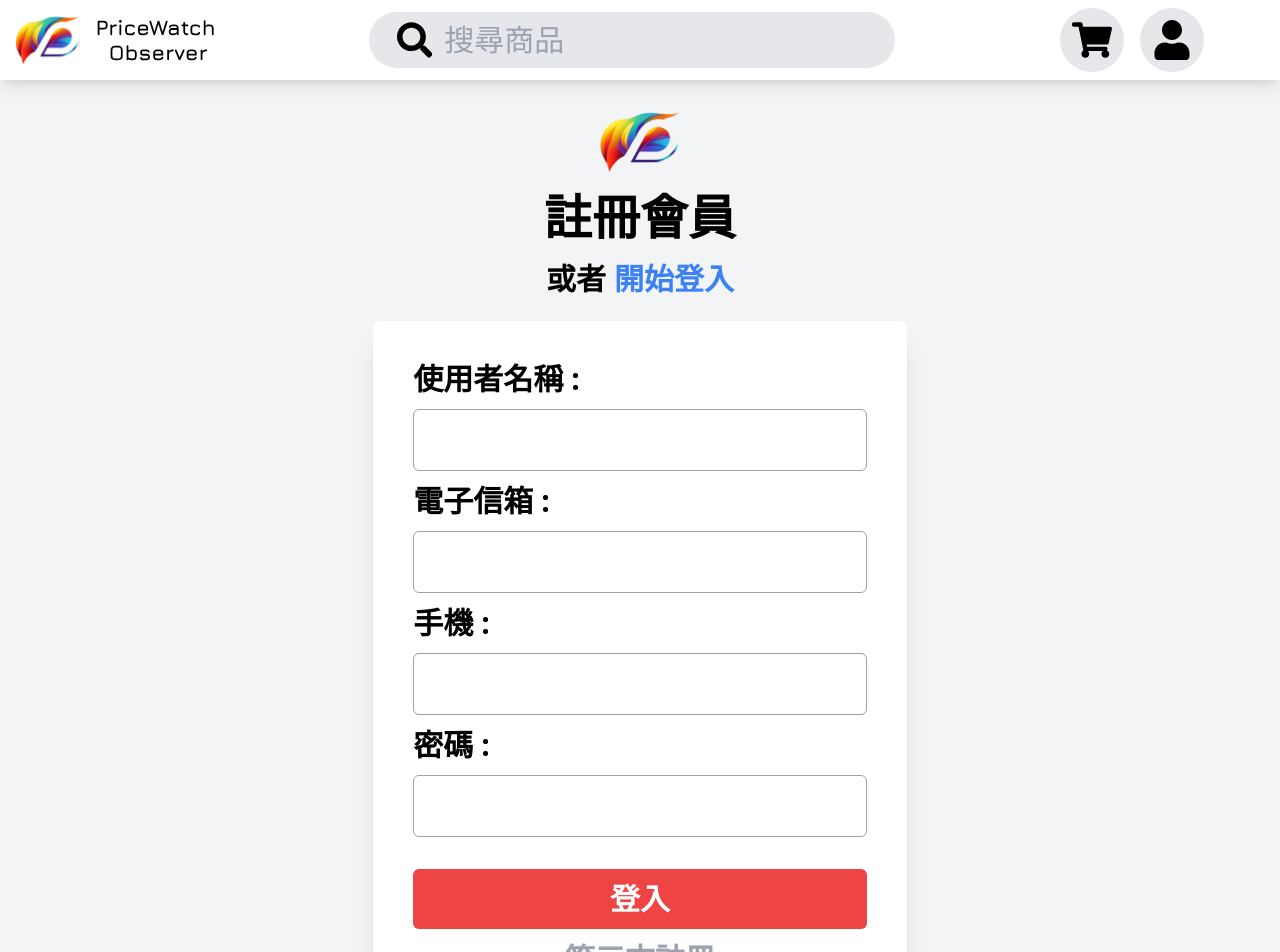
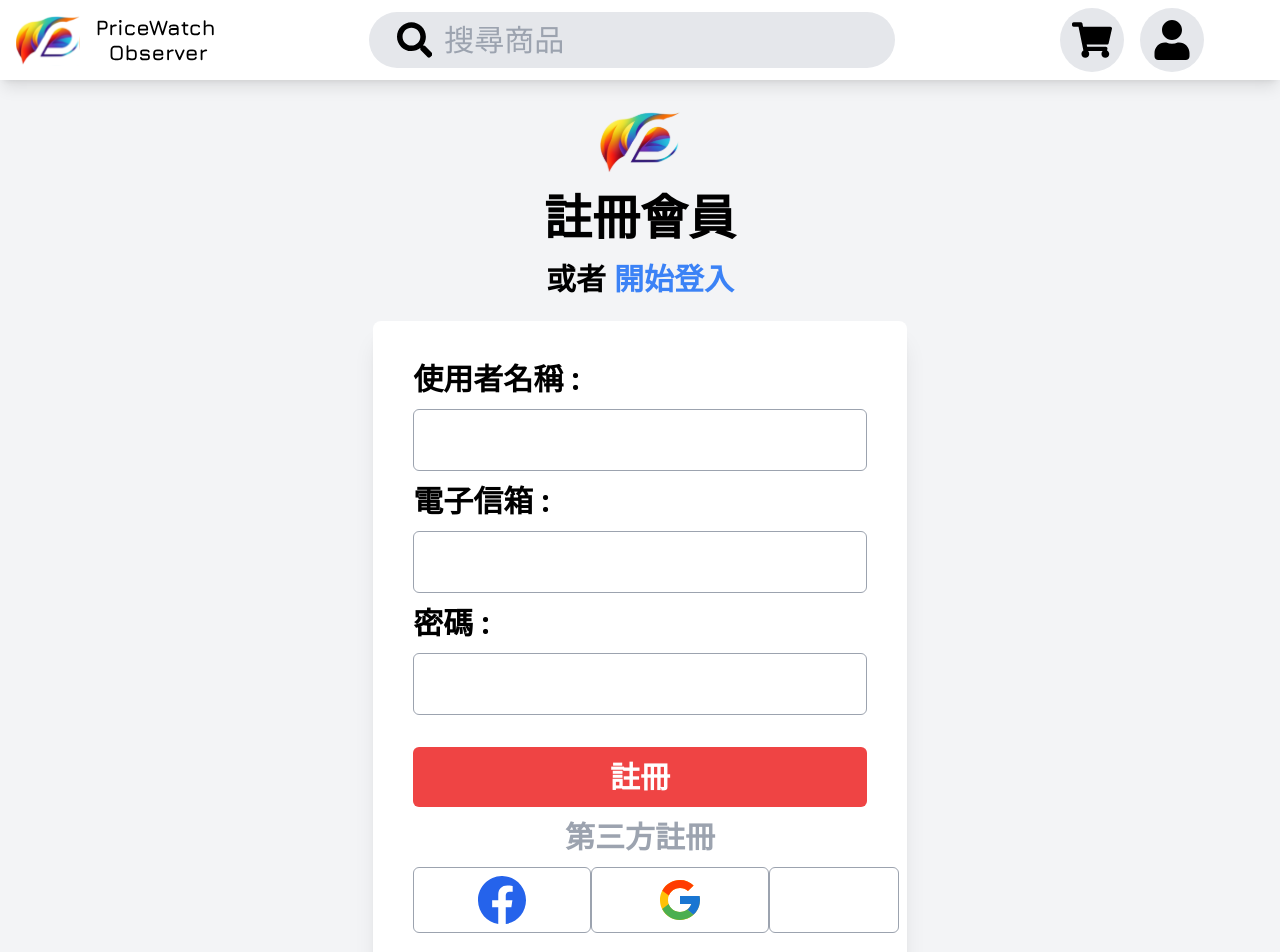
Before and after one commit to weijun1923/price-watch-observer-client, a React (Vite) app: page /price-watch-observer-client/register in a window 1280 px wide. Shown: the top 952 px of the page. Built offline with nearby package versions, Linux system fonts and the light colour scheme.

Commit message:
register api connect

```diff
--- a/package.json
+++ b/package.json
@@ -8,9 +8,10 @@
     "build": "vite build",
     "preview": "vite preview",
     "deploy": "gh-pages -d dist",
-    "css":"tailwind build tailwind.css -o ./src/index.css"
+    "css": "tailwind build tailwind.css -o ./src/index.css"
   },
   "dependencies": {
+    "axios": "^1.3.3",
     "gh-pages": "^5.0.0",
     "react": "^18.2.0",
     "react-dom": "^18.2.0",
--- a/src/compnents/Register.jsx
+++ b/src/compnents/Register.jsx
@@ -1,11 +1,57 @@
-import React from 'react'
+import React,{useState} from 'react'
 import Logo from "../assets/logo.svg";
 import { Link } from 'react-router-dom';
 import { FcGoogle } from 'react-icons/fc';
 import { BsFacebook } from 'react-icons/bs';
 import Line from '../assets/LINE.png';
+import AuthServices from "../services/auth.service";
+import { useNavigate } from "react-router-dom";
 
 function Register() {
+  const navigate = useNavigate();
+  let [username, setUsername] = useState("");
+  let [email, setEmail] = useState("");
+  let [password, setPassword] = useState("");
+  let [message, setMessage] = useState("");
+  const handleChangeUsername = (e) => {
+    setUsername(e.target.value);
+  };
+  const handleChangeEmail = (e) => {
+    setEmail(e.target.value);
+  };
+  const handleChangePassword = (e) => {
+    setPassword(e.target.value);
+  };
+  const handleRegister = () => {
+    AuthServices.register(username, email, password)
+      .then(() => {
+        window.alert("Registeration succeeds. You are now redirected to the login page");
+        navigate("/price-watch-observer-client/login");
+      })
+      .catch((error) => {
+        if (error.response) {
+          /*
+           * The request was made and the server responded with a
+           * status code that falls out of the range of 2xx
+           */
+          setMessage(error.response.data);
+          console.log(error.response.data);
+          console.log(error.response.status);
+          console.log(error.response.headers);
+        } else if (error.request) {
+          /*
+           * The request was made but no response was received, `error.request`
+           * is an instance of XMLHttpRequest in the browser and an instance
+           * of http.ClientRequest in Node.js
+           */
+          console.log(error.request);
+        } else {
+          // Something happened in setting up the request and triggered an Error
+          console.log('Error', error.message);
+        }
+        console.log(error.config);
+      });
+  };
   return (
     <div className='register bg-gray-100 w-full text-black pt-5 font-bold lg:flex lg:justify-center lg:items-center lg:flex-col'>
       <div className='flex flex-col justify-center items-center'>
@@ -14,16 +60,16 @@ function Register() {
         <h4 className='text-md lg:text-3xl lg:my-3'>或者 <Link to='/price-watch-observer-client/login' className=' text-blue-500 text-md lg:text-3xl'>開始登入</Link></h4>
       </div>
       <div className='flex flex-col justify-center items-center bg-white w-full lg:w-5/12 pt-5 mt-3 shadow-xl lg:p-10 lg:rounded-lg'>
-        <form action="" className='flex flex-col w-4/5 md:w-3/5 lg:w-full lg:text-3xl'>
+        <div action="" className='flex flex-col w-4/5 md:w-3/5 lg:w-full lg:text-3xl'>
           <label htmlFor="username">使用者名稱 :</label>
-          <input type="text" name='username' className=' border border-gray-400 rounded-md pl-2 py-1 lg:my-3 lg:py-3' />
+          <input type="text" onChange={handleChangeUsername} name='username' className=' border border-gray-400 rounded-md pl-2 py-1 lg:my-3 lg:py-3' />
           <label htmlFor="email">電子信箱 :</label>
-          <input type="email" name='email' className=' border border-gray-400 rounded-md pl-2 py-1 lg:my-3 lg:py-3' />
-          <label htmlFor="phone">手機 :</label>
-          <input type="tel" name='phone' className=' border border-gray-400 rounded-md pl-2 py-1 lg:my-3  lg:py-3' />
+          <input type="email" onChange={handleChangeEmail} name='email' className=' border border-gray-400 rounded-md pl-2 py-1 lg:my-3 lg:py-3' />
+          {/* <label htmlFor="phone">手機 :</label>
+          <input type="tel" name='phone' className=' border border-gray-400 rounded-md pl-2 py-1 lg:my-3  lg:py-3' /> */}
           <label htmlFor="password">密碼 :</label>
-          <input type="password" name='password' className=' border border-gray-400 rounded-md pl-2 py-1 lg:my-3  lg:py-3' />
-          <button className=' bg-red-500 text-white rounded-md mt-5 p-1 lg:py-3 hover:bg-red-600'>登入</button>
+          <input type="password" onChange={handleChangePassword} name='password' className=' border border-gray-400 rounded-md pl-2 py-1 lg:my-3  lg:py-3' />
+          <button onClick={handleRegister} className=' bg-red-500 text-white rounded-md mt-5 p-1 lg:py-3 hover:bg-red-600'>註冊</button>
           <div className='mt-3'>
             <h4 className='text-center text-gray-400 '>第三方註冊</h4>
           </div>
@@ -32,7 +78,7 @@ function Register() {
             <button className='border border-gray-400 rounded-md px-5 md:px-10 py-2 lg:px-16 hover:border-gray-500 hover:border-[3px]'><FcGoogle className='w-6 h-6 lg:w-12 lg:h-12' /></button>
             <button className='border border-gray-400 rounded-md px-5 md:px-10 py-2 lg:px-16 hover:border-gray-500 hover:border-[3px]'><img src={Line} alt="" className='w-6 h-6 lg:w-12 lg:h-12' /></button>
           </div>
-        </form>
+        </div>
       </div>
     </div>
   )
--- /dev/null
+++ b/src/services/auth.service.js
@@ -0,0 +1,17 @@
+import axios from "axios";
+const API_URL = "https://price-watch-observer-server.onrender.com/api/user";
+
+class AuthService {
+    login(email,password) {
+        return axios.post(API_URL + "/login" , {
+            email,password
+        });
+    }
+    register(username, email, password,) {
+        return axios.post(API_URL + "/register", {
+            username, email, password,
+        });
+    }
+}
+
+export default new AuthService();
```
Also changed, not shown: 1 other file (tests, documents, lock files or other folders).
